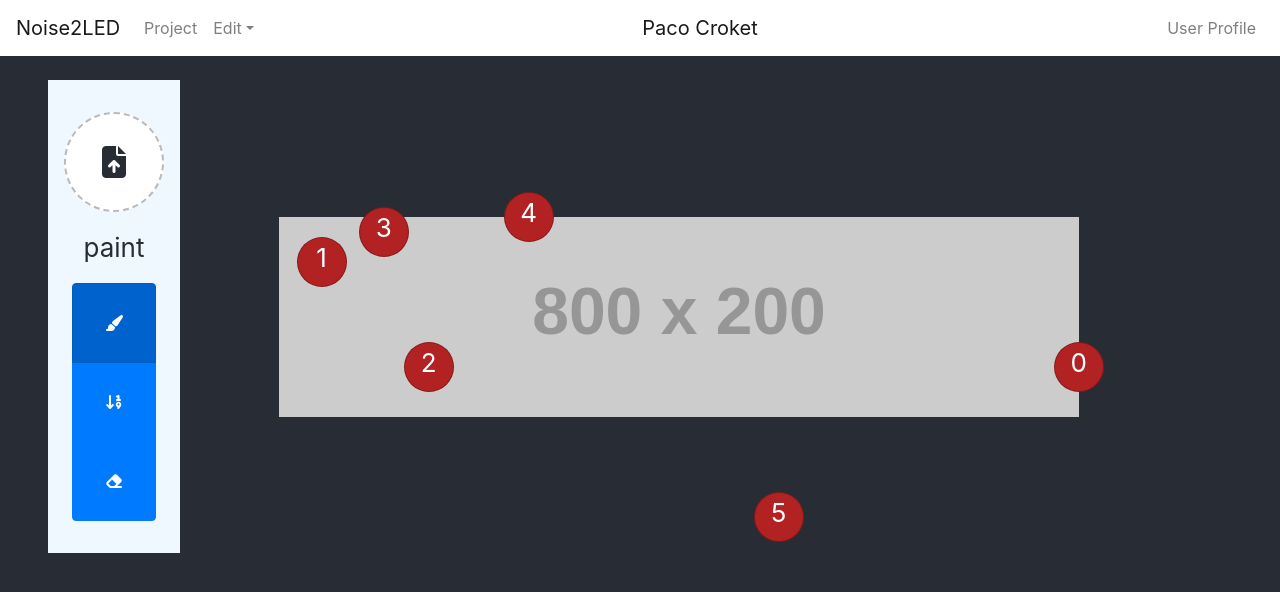
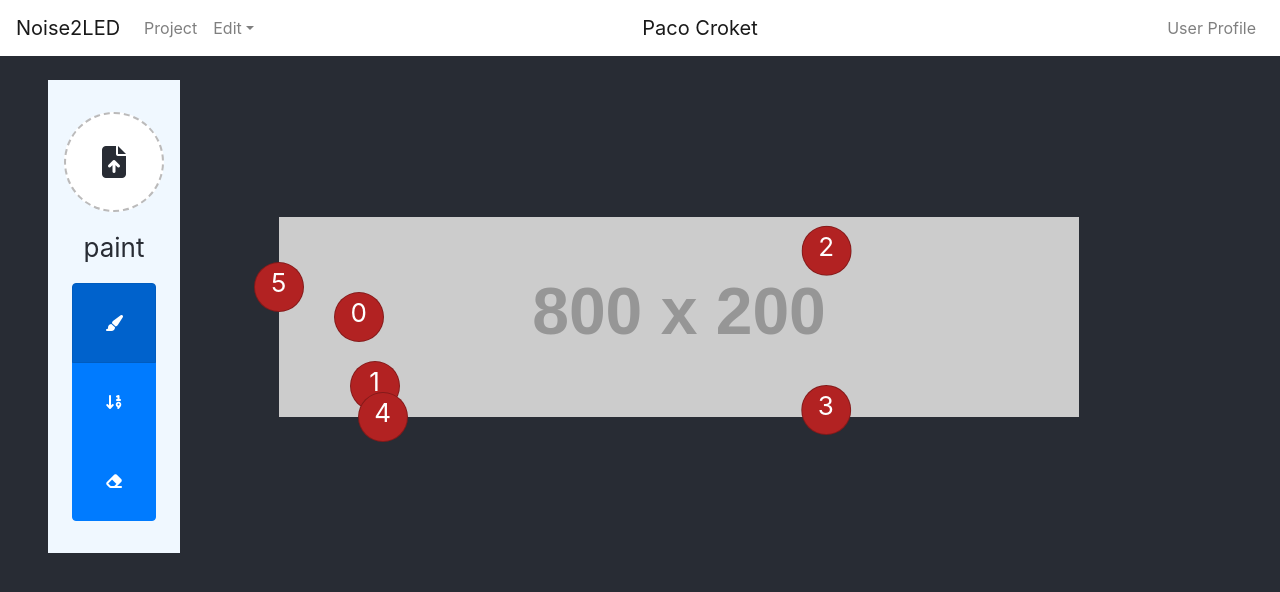
Before and after one commit to pacoCroket/coord-noise-simulation, a React (Create React App) app: page / in a window 1280 px wide. Shown: the top 592 px of the page. Built offline with nearby package versions, Linux system fonts and the light colour scheme.

Commit message:
bug on relative positioning to canvas

```diff
--- a/src/App.js
+++ b/src/App.js
@@ -56,10 +56,10 @@ class App extends Component {
   };
 
   setLed = led2set => {
-    const { width, height } = this.state.backImg.imgSize;
+    const { x, y } = led2set;
 
-    led2set.x = led2set.x < 0 ? 0 : led2set.x > width ? width : led2set.x;
-    led2set.y = led2set.y < 0 ? 0 : led2set.y > height ? height : led2set.y;
+    led2set.x = x < 0 ? 0 : x > 1 ? 1 : x;
+    led2set.y = y < 0 ? 0 : y > 1 ? 1 : y;
 
     this.setState(prevState => {
       const updatedLeds = prevState.leds.map(led => {
--- a/src/components/Canvas.js
+++ b/src/components/Canvas.js
@@ -16,28 +16,12 @@ export default class Canvas extends Component {
     };
   };
 
-  static getCanvasSize = () => {
-    return {
-      canvasWidth: document.getElementById("canvas").width,
-      canvasHeight: document.getElementById("canvas").height
-    };
-  };
-
-  static fraction2CanvasScale = (fractionX, fractionY) => {
-    // this method takes fractional values and rescales them in the canvas
-    const {canvasWidth, canvasHeight} = this.getCanvasSize();
-    return {xScaled: fractionX*canvasWidth, yScaled: fractionY*canvasHeight}
-  }
-
-  static canvasScale2Fraction = (x, y) => {
-    const {canvasWidth, canvasHeight} = this.getCanvasSize();
-    return {fractionX: x/canvasWidth, fractionY: y/canvasHeight}
-  }
-
-  getRelativePos = ({ clientX, clientY }) => {
+  getRelativeFractionPos = ({ clientX, clientY }) => {
     const { cx, cy } = Canvas.getCanvasPos();
-    const x = clientX - cx;
-    const y = clientY - cy;
+    // scale x and y to be fractions of the image
+    const { width, height } = this.props.backImg.imgSize;
+    const x = (clientX - cx) / width;
+    const y = (clientY - cy) / height;
     return { x, y };
   };
 
@@ -50,12 +34,18 @@ export default class Canvas extends Component {
     }
   };
 
+  setLed = (led) => {
+    // TODO this led could be already relative to the canvas, not window
+    const { x, y } = this.getRelativeFractionPos({ clientX: led.x, clientY: led.y });
+    this.props.setLed(x, y);
+  }
+
   handleMouseDown = ({ clientX, clientY }) => {
     window.addEventListener("mousemove", this.handleMouseMove);
     window.addEventListener("mouseup", this.handleMouseUp);
 
     if (this.props.tooling.paintMode !== App.paintModes.erase && !this.state.isDraggingLed) {
-      const { x, y } = this.getRelativePos({ clientX, clientY });
+      const { x, y } = this.getRelativeFractionPos({ clientX, clientY });
       this.setState({ tempLeds: [{ id: this.props.leds.length, x, y }] });
     }
   };
@@ -64,7 +54,7 @@ export default class Canvas extends Component {
     this.setState({ isDragging: true });
 
     if (this.state.tempLeds[0] && !this.state.isDraggingLed) {
-      const { x, y } = this.getRelativePos({ clientX, clientY });
+      const { x, y } = this.getRelativeFractionPos({ clientX, clientY });
 
       // append new Leds to tempLeds and update their pos
       if (this.props.tooling.paintMode === App.paintModes.line) {
@@ -95,7 +85,6 @@ export default class Canvas extends Component {
 
     // add the single first tempLed if paintMode === 'paint'
     if (this.props.tooling.paintMode === App.paintModes.paint && !this.state.isDraggingLed && this.state.tempLeds[0]) {
-
       this.props.addLed({ x: this.state.tempLeds[0].x, y: this.state.tempLeds[0].y });
     } else if (this.props.tooling.paintMode === App.paintModes.line) {
       // add all of tempLeds
@@ -106,7 +95,6 @@ export default class Canvas extends Component {
 
     // remove tempLeds
     this.setState({ isDragging: false, tempLeds: [] });
-    // this.setState({ isDragging: false});
   };
 
   onDragStart = () => {
@@ -117,9 +105,9 @@ export default class Canvas extends Component {
   // unelegant way of letting 'isDragging' stick for a bit longer
   onDragEnd = () => setTimeout(() => this.setState({ isDraggingLed: false }), 200);
 
-  handleImgageLoad = (e) => {
+  handleImgageLoad = e => {
     this.props.onImgLoaded(e.target);
-  }
+  };
 
   render() {
     const { ledSize } = this.props.displayProps;
@@ -142,7 +130,7 @@ export default class Canvas extends Component {
             imgSize={imgSize}
             ledSize={ledSize}
             clickedLed={this.props.clickedLed}
-            setLed={this.props.setLed}
+            setLed={this.setLed}
             onDragStart={this.onDragStart}
             onDragEnd={this.onDragEnd}
           ></Draggable>
--- a/src/components/Draggable.js
+++ b/src/components/Draggable.js
@@ -1,5 +1,5 @@
 import React, { Component } from "react";
-import Canvas from "./Canvas"
+import Canvas from "./Canvas";
 import App from "../App";
 
 export default class Draggable extends Component {
@@ -52,8 +52,9 @@ export default class Draggable extends Component {
     }
 
     this.setState(
-      function(prevState) {
+      prevState => {
         let led2set = this.props.led;
+
         led2set.x = clientX - prevState.originalX + prevState.lastTranslateX;
         led2set.y = clientY - prevState.originalY + prevState.lastTranslateY;
         this.props.setLed(led2set);
@@ -93,10 +94,10 @@ export default class Draggable extends Component {
   getStyle = () => {
     const { x, y } = this.props.led;
     const { ledSize } = this.props;
-    // const {xScaled, yScaled} = Canvas.fraction2CanvasScale(x, y);
+    const { width, height } = this.props.imgSize;
 
     return {
-      transform: `translate(${x - ledSize / 2}px, ${y - ledSize / 2}px)`,
+      transform: `translate(${x * width - ledSize / 2}px, ${y * height - ledSize / 2}px)`,
       cursor: `${this.state.isDragging ? "grabbing" : "grab"}`,
       opacity: `${this.state.isDragging ? "0.8" : "1"}`,
       width: ledSize,
--- a/src/data/ledsData.js
+++ b/src/data/ledsData.js
@@ -1,33 +1,33 @@
 const leds = [
     {
       id: 0,
-      x: 800,
-      y: 150
+      x: 0.1,
+      y: 0.5
     },
     {
       id: 1,
-      x: 43,
-      y: 45
+      x: 0.12,
+      y: 0.845
     },
     {
       id: 2,
-      x: 150,
-      y: 150
+      x: 0.68453,
+      y: 0.1687
     },
     {
       id: 3,
-      x: 105,
-      y: 15
+      x: 0.684,
+      y: 0.96483
     },
     {
       id: 4,
-      x: 250,
-      y: 0
+      x: 0.13,
+      y: 1
     },
     {
       id: 5,
-      x: 500,
-      y: 300
+      x: 0,
+      y: 0.35
     }
   ];
 
```
